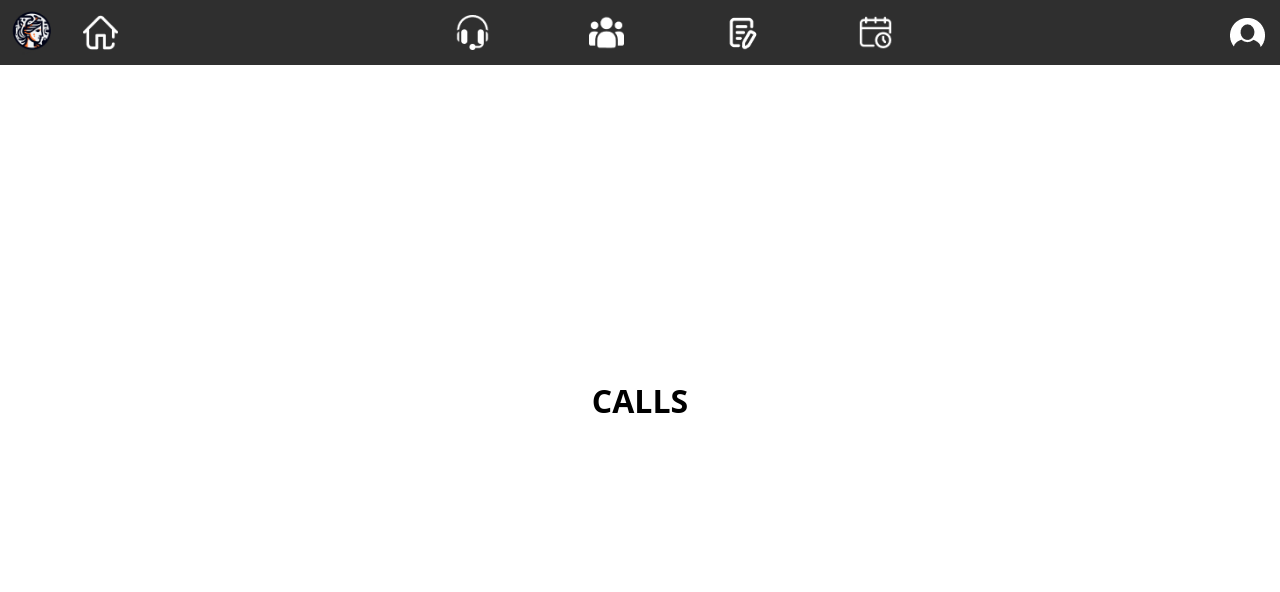
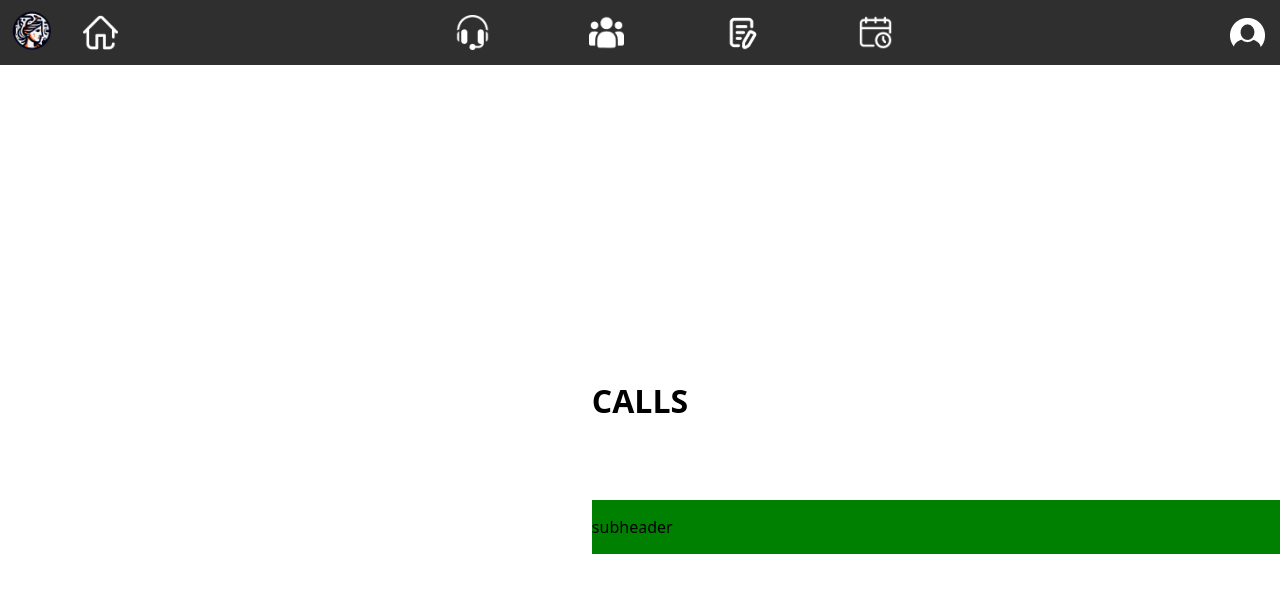
Before and after one commit to mhsfn00/minerva-frontend, an Angular app: page /calls in a window 1280 px wide. Shown: the top 592 px of the page. Built offline with nearby package versions, Linux system fonts and the light colour scheme.

Commit message:
criando componente subheader

```diff
--- /dev/null
+++ b/src/app/components/sub-header/sub-header.component.html
@@ -0,0 +1,3 @@
+<div class="sub-header">
+    <p>subheader</p>
+</div>
--- /dev/null
+++ b/src/app/components/sub-header/sub-header.component.scss
@@ -0,0 +1,7 @@
+.sub-header {
+    background-color: green;
+    width: 100%;
+    position: fixed;
+    top: 500px;
+    z-index: 5;
+}
--- a/src/app/pages/calls-page/calls-page.component.html
+++ b/src/app/pages/calls-page/calls-page.component.html
@@ -1,3 +1,4 @@
 <div class="page-container">
+    <app-sub-header/>
     <h1>CALLS</h1>
 </div>
--- a/src/app/pages/calls-page/calls-page.component.ts
+++ b/src/app/pages/calls-page/calls-page.component.ts
@@ -1,9 +1,10 @@
 import { Component } from '@angular/core';
+import { SubHeaderComponent } from "../../components/sub-header/sub-header.component";
 
 @Component({
   selector: 'app-calls-page',
   standalone: true,
-  imports: [],
+  imports: [SubHeaderComponent],
   templateUrl: './calls-page.component.html',
   styleUrl: './calls-page.component.scss'
 })
```
Also changed, not shown: src/app/components/sub-header/sub-header.component.ts (added, +12 -0 lines), 1 other file (tests, documents, lock files or other folders).
